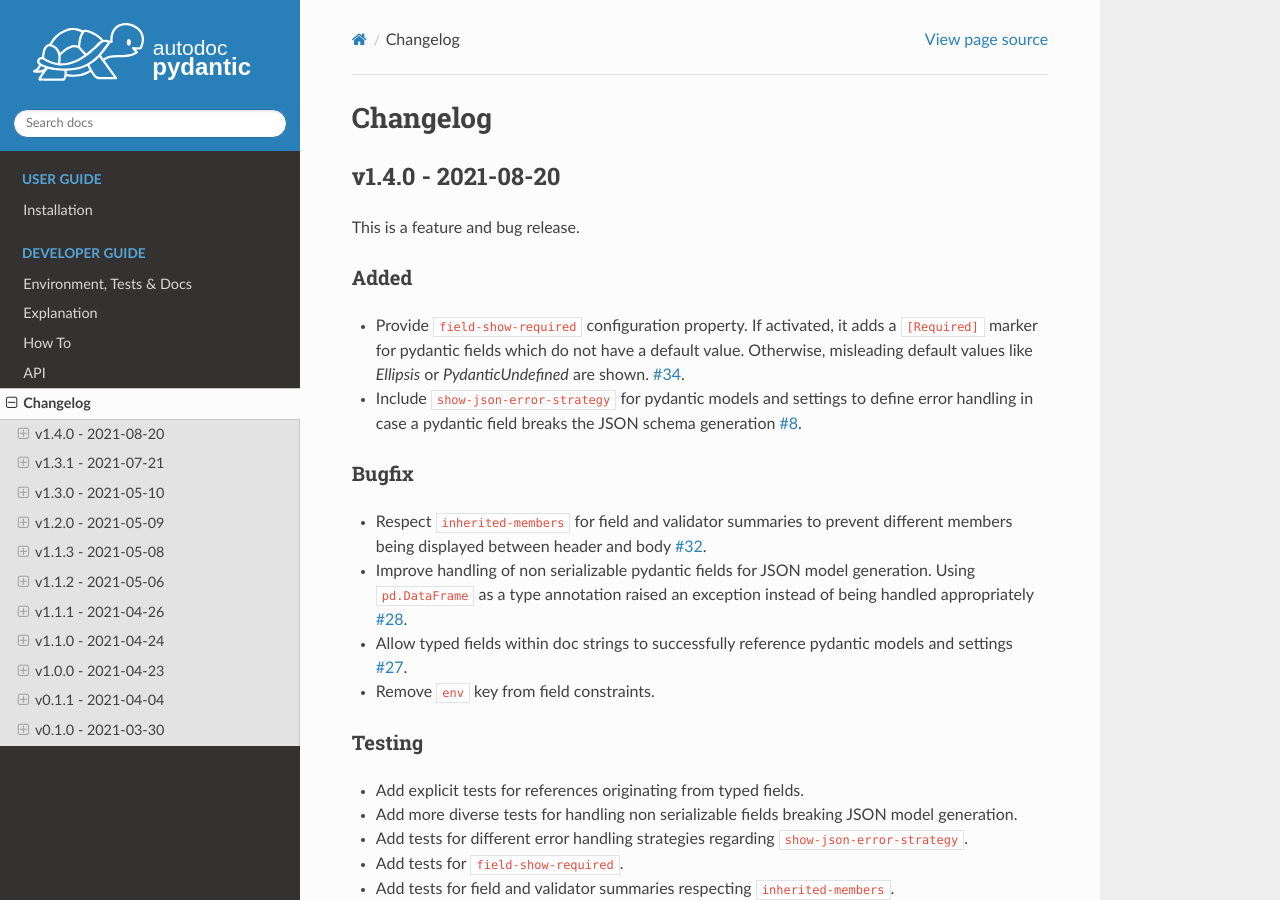
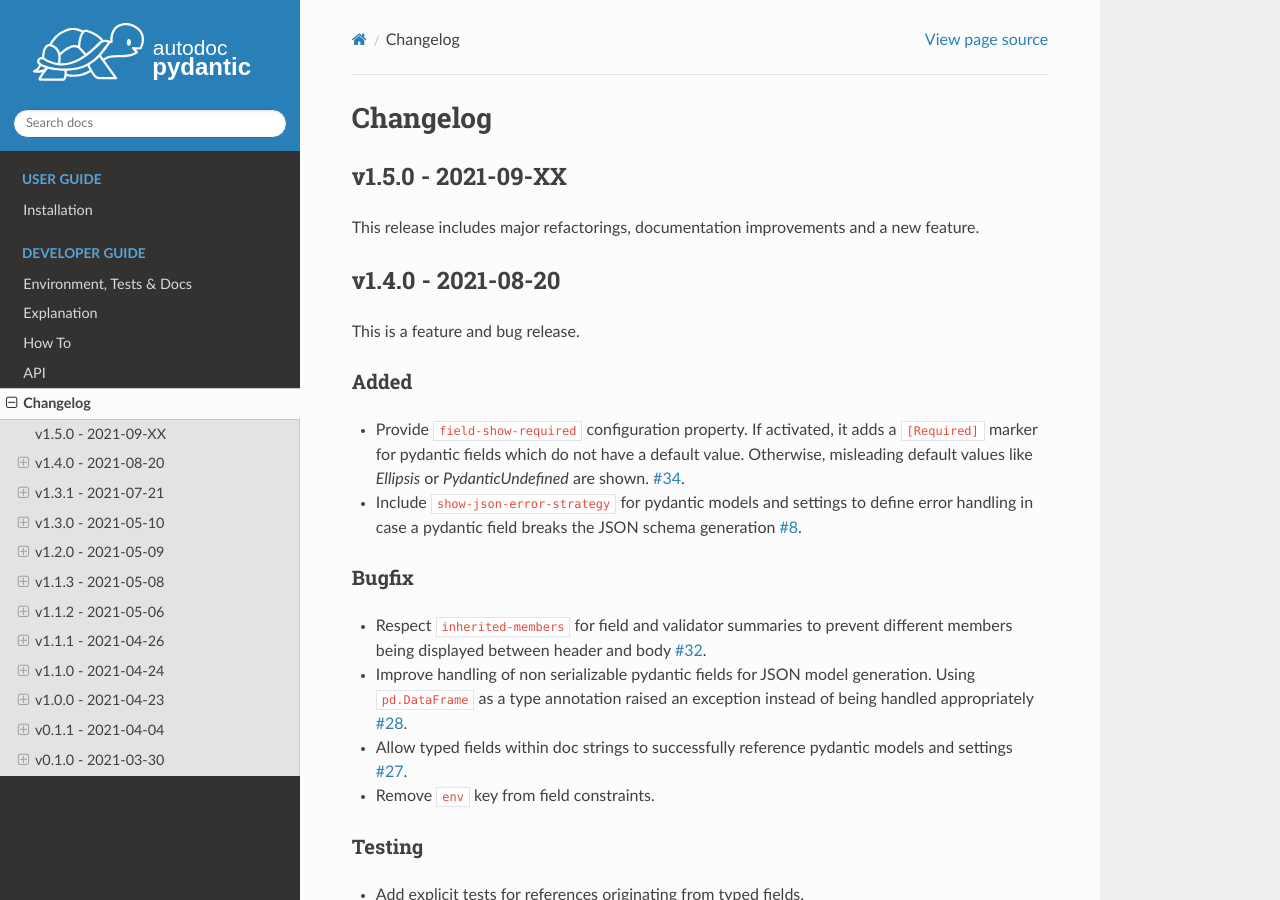
Before and after one commit to mansenfranzen/autodoc_pydantic, a Sphinx documentation site: the page built from docs/source/developer_guide/changelog.rst, in a window 1280 px wide and 900 px high. Built offline with Sphinx 7.4.7 and the Read the Docs theme 2.0.0, drawn with Linux system fonts in a browser that asks for light colours; pages that are not in the unit, such as notebooks, are missing from menus.

Commit message:
Update changelog and bump version.

```diff
--- a/changelog.rst
+++ b/changelog.rst
@@ -1,5 +1,11 @@
 Changelog
 =========
+
+v1.5.0 - 2021-09-XX
+-------------------
+
+This release includes major refactorings, documentation improvements and a new
+feature.
 
 v1.4.0 - 2021-08-20
 -------------------
--- a/docs/source/conf.py
+++ b/docs/source/conf.py
@@ -31,7 +31,7 @@
 author = 'Franz Wöllert'
 
 # The full version, including alpha/beta/rc tags
-release = '1.4.0'
+release = '1.5.0'
 
 # -- General configuration ---------------------------------------------------
 
--- a/pyproject.toml
+++ b/pyproject.toml
@@ -1,6 +1,6 @@
 [tool.poetry]
 name = "autodoc_pydantic"
-version = "1.4.0"
+version = "1.5.0"
 description = "Seamlessly integrate pydantic models in your Sphinx documentation."
 authors = ["mansenfranzen <franz.woellert@gmail.com>"]
 packages = [{ include = "sphinxcontrib" }]
```
Also changed, not shown: 1 other file.
